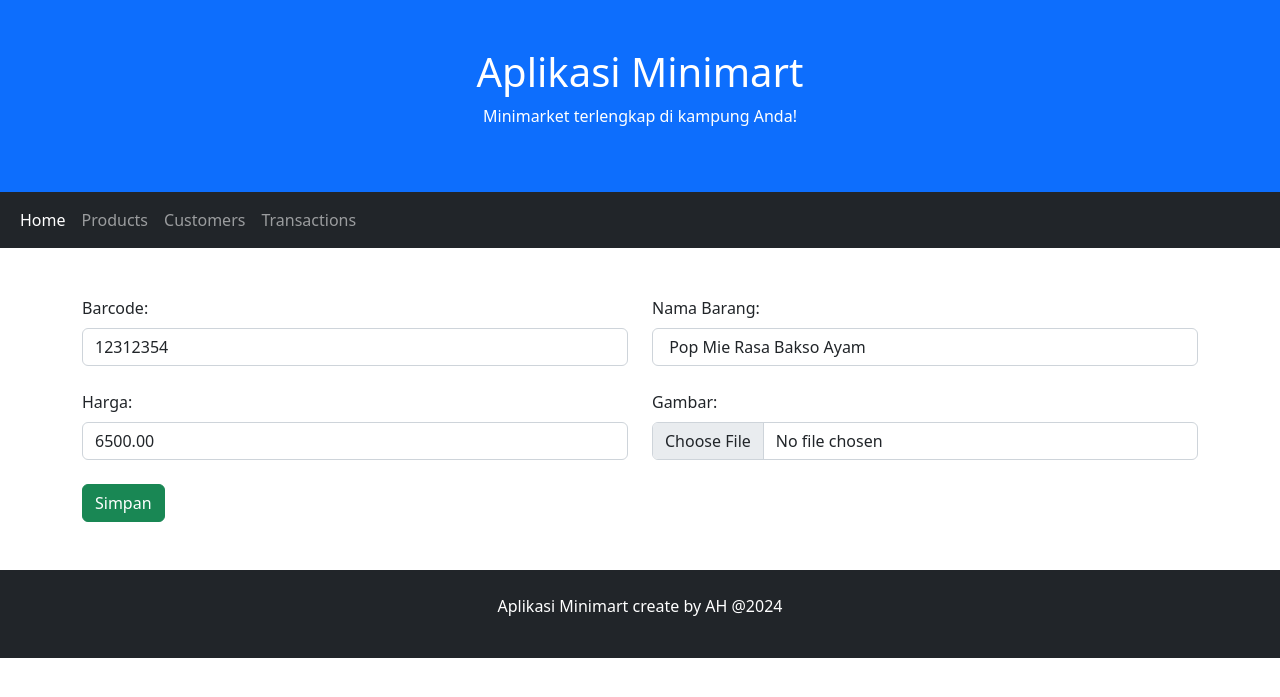
After one commit to tuxkeren/web_prog_rti_2024, a PHP site: page /product_edit.php?id=1 in a window 1280 px wide. The commit adds this page. Shown: the top 697 px of the page. Run offline with PHP 8.4, Linux system fonts and the light colour scheme; data comes from the database, SQL or seed files in the repository.

Commit message:
update data products

```diff
--- /dev/null
+++ b/P6/product_edit.php
@@ -0,0 +1,93 @@
+<?php
+    // ambil data id
+    $id = $_GET['id'];
+
+    include('lib/koneksi.php');
+    $qry ="SELECT * FROM products";
+    $check = $db->query($qry) or die($db->error.__LINE__);
+    if($check -> num_rows > 0){
+        $sql = "SELECT * FROM products WHERE id=$id";
+        if(!$hasil = $db->query($sql))
+        {
+            die('Query error['.$db->error.']');
+        }
+        while($prod = $hasil->fetch_object()){
+?>
+<!DOCTYPE html>
+<html lang="en">
+<head>
+  <title>Aplikasi Minimart</title>
+  <meta charset="utf-8">
+  <meta name="viewport" content="width=device-width, initial-scale=1">
+  <link href="css/bootstrap.min.css" rel="stylesheet">
+  <script src="js/bootstrap.bundle.min.js"></script>
+</head>
+<body>
+
+<div class="p-5 bg-primary text-white text-center">
+  <h1>Aplikasi Minimart</h1>
+  <p>Minimarket terlengkap di kampung Anda!</p>
+</div>
+
+<nav class="navbar navbar-expand-sm bg-dark navbar-dark">
+  <div class="container-fluid">
+    <ul class="navbar-nav">
+      <li class="nav-item">
+        <a class="nav-link active" href="index.php">Home</a>
+      </li>
+      <li class="nav-item">
+        <a class="nav-link" href="products.php">Products</a>
+      </li>
+      <li class="nav-item">
+        <a class="nav-link" href="customers.php">Customers</a>
+      </li>
+      <li class="nav-item">
+        <a class="nav-link" href="trans.php">Transactions</a>
+      </li>
+    </ul>
+  </div>
+</nav>
+
+<div class="container mt-5">
+  <form action="product_save.php" method="post" enctype="multipart/form-data">
+    <div class="row">
+      <div class="col">
+        <label for="barcode" class="form-label">Barcode:</label>
+        <input type="text" class="form-control" id="barcode" placeholder="Masukkan barcode barang" name="barcode" value ="<?php echo $prod->barcode; ?>">
+      </div>
+      <div class="col">
+        <label for="nama_barang" class="form-label">Nama Barang:</label>
+        <input type="text" class="form-control" id="nama_barang" placeholder="Masukkan nama barang" name="nama_barang" value =" <?php echo $prod->product_name; ?>">
+      </div>
+    </div>
+    <br>
+    <div class="row">
+      <div class="col">
+        <label for="harga" class="form-label">Harga:</label>
+        <input type="text" class="form-control" id="harga" placeholder="Masukkan harga barang" name="harga" value ="<?php echo $prod->price; ?>">
+      </div>
+      <div class="col">
+        <label for="gambar" class="form-label">Gambar:</label>
+        <input class="form-control" type="file" id="gambar" name="gambar">
+      </div>
+    </div>
+    <br>
+    <div class="row">
+      <div class="col">
+      <input class="btn btn-success" type="submit" value="Simpan">
+      </div>
+    </div>
+  </form>
+</div>
+
+<div class="mt-5 p-4 bg-dark text-white text-center">
+  <p>Aplikasi Minimart create by AH @2024</p>
+</div>
+
+</body>
+</html>
+
+<?php
+        }
+    }
+?>
--- a/P6/products.php
+++ b/P6/products.php
@@ -77,8 +77,8 @@
             <td><?php echo $prod->product_name; ?></td>
             <td><?php echo number_format($prod->price); ?></td>
             <td>
-                <a class="btn btn-warning" href="">Update</a>
-                <a class="btn btn-danger" href="">Hapus</a>
+                <a class="btn btn-warning" href=<?php echo "product_edit.php?id=".$prod->id ?>>Update</a>
+                <a class="btn btn-danger" href=<?php echo "product_delete.php?id=".$prod->id ?>>Hapus</a>
             </td>
             </tr>
         </tbody>
```
Also changed, not shown: 1 other file.
